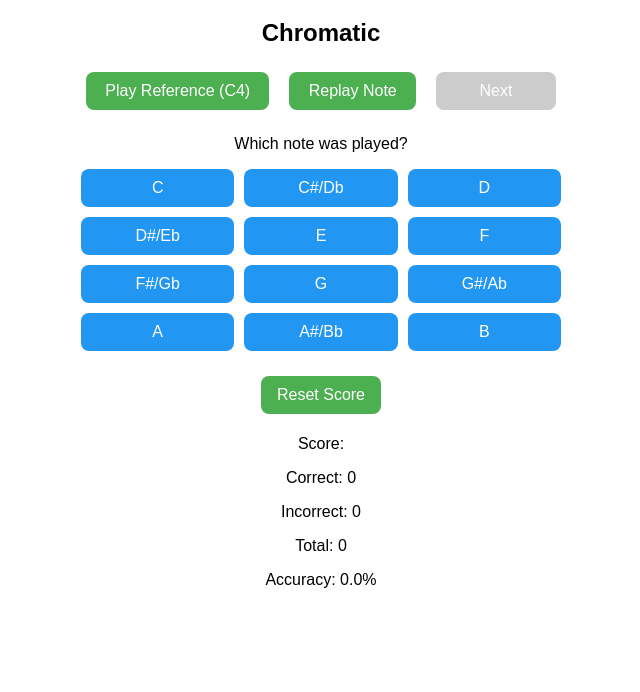
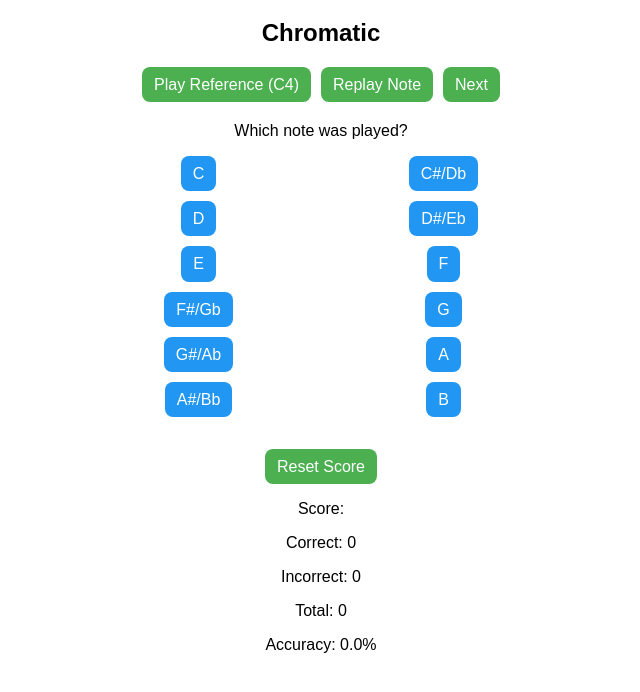
Before and after one commit to Bonzerelie/11, a plain HTML site: page index.html in a window 1280 px wide. Both pictures are taken after a click on the button "Start Game". Shown: the part 82-774 px from the top of the page, without its empty margins (319-959 px from the left). Drawn offline with Linux system fonts and the light colour scheme.

Commit message:
Update style.css

```diff
--- a/style.css
+++ b/style.css
@@ -30,33 +30,31 @@ body {
 
 .controls {
   display: flex;
-  flex-direction: row;
-  justify-content: space-evenly;
+  flex-wrap: wrap;
+  justify-content: center;
   gap: 10px;
   margin-bottom: 20px;
+}
+
+.green-button, .blue-button {
+  border: none;
+  padding: 8px 12px;
+  font-size: 16px;
+  border-radius: 8px;
+  cursor: pointer;
+  white-space: nowrap;
+  max-height: 40px;
+  line-height: 1.2;
 }
 
 .green-button {
   background-color: #4CAF50;
   color: white;
-  border: none;
-  padding: 10px;
-  margin: 5px;
-  font-size: 16px;
-  border-radius: 8px;
-  cursor: pointer;
-  flex-grow: 1;
-  min-width: 120px;
 }
 
 .blue-button {
   background-color: #2196F3;
   color: white;
-  border: none;
-  padding: 10px;
-  font-size: 16px;
-  border-radius: 8px;
-  cursor: pointer;
 }
 
 .correct {
@@ -67,19 +65,20 @@ body {
   background-color: #F44336 !important;
 }
 
+/* Note buttons in a fixed 2-column layout */
 #note-buttons-container {
   display: grid;
-  grid-template-columns: repeat(auto-fit, minmax(120px, 1fr));
+  grid-template-columns: repeat(2, 1fr);
   gap: 10px;
   margin-bottom: 20px;
+  justify-items: center;
+}
+
+/* Padding between note buttons and reset */
+#reset-score {
+  margin-top: 12px;
 }
 
 .scoreboard {
   text-align: center;
 }
-
-/* To make Next button appear greyed out when disabled */
-button:disabled {
-  background-color: #ccc;
-  cursor: not-allowed;
-}
```
